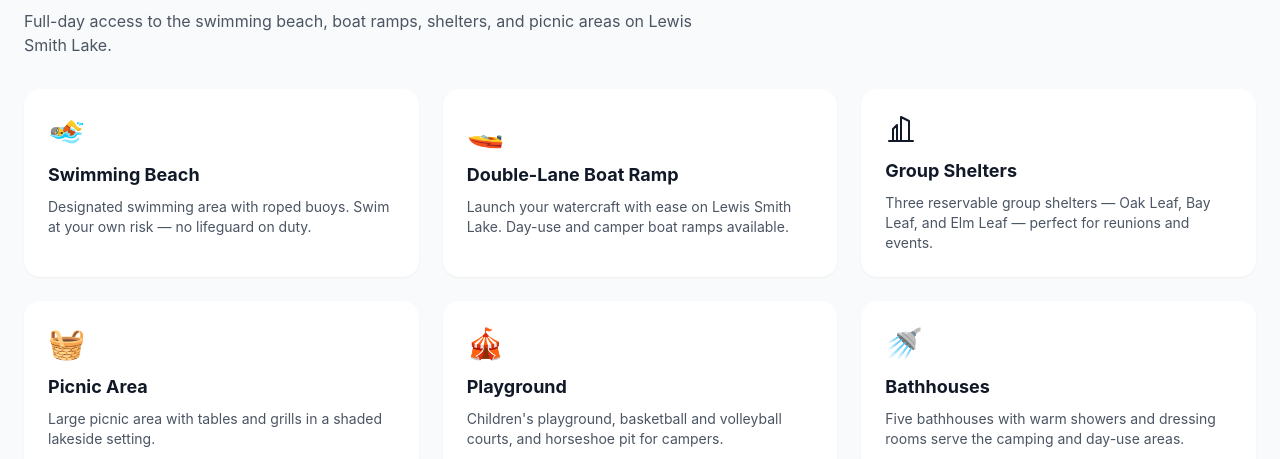
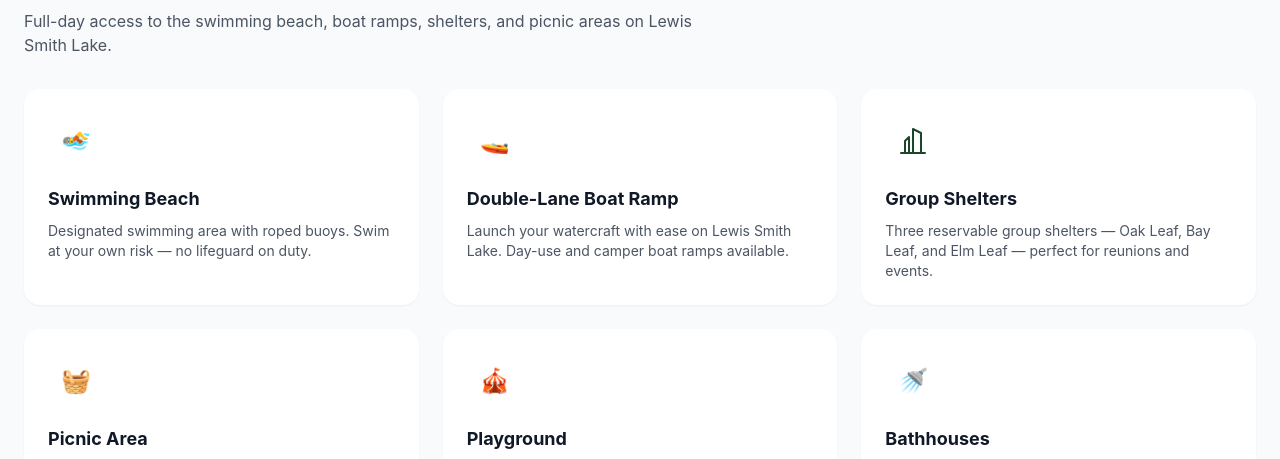
Before and after one commit to acadiamarketingmaine-hue/baserves-next, a Next.js app: page /experiences/clear-creek-recreation-area in a window 1280 px wide. Shown: the part 3653-4112 px from the top of the page. Built offline with nearby package versions, Linux system fonts and the light colour scheme.

Commit message:
The activity icon on each experience category hero was dark grey on a dark photo and nearly invisible; it now sits white in a light tile, and the Clear Creek and Corinth day-use icons sit in matching green tiles

```diff
--- a/src/app/experiences/categories/[category]/page.tsx
+++ b/src/app/experiences/categories/[category]/page.tsx
@@ -156,7 +156,7 @@ export default function CategoryPage({ params }: { params: { category: string }
             Back to Experiences
           </Link>
           <div className="max-w-3xl">
-            <span className="text-5xl mb-4 block">{category.icon}</span>
+            <span aria-hidden="true" className="mb-5 inline-flex h-16 w-16 items-center justify-center rounded-2xl bg-white/15 text-white ring-1 ring-white/25 [&>svg]:h-9 [&>svg]:w-9">{category.icon}</span>
             <h1 className="font-display headline-xl text-white mb-6">{category.name}</h1>
             <p className="text-xl text-white/90 leading-relaxed">{category.description}</p>
           </div>
--- a/src/app/experiences/clear-creek-recreation-area/page.tsx
+++ b/src/app/experiences/clear-creek-recreation-area/page.tsx
@@ -282,7 +282,7 @@ export default function ClearCreekPage() {
           <div className="grid md:grid-cols-2 lg:grid-cols-3 gap-6">
             {dayUseFeatures.map((feature) => (
               <div key={feature.name} className="bg-white rounded-2xl p-6 shadow-sm">
-                <span className="text-3xl mb-3 block">{feature.icon}</span>
+                <span aria-hidden="true" className="mb-4 flex h-14 w-14 items-center justify-center rounded-xl bg-forest-DEFAULT/10 text-2xl text-forest-DEFAULT">{feature.icon}</span>
                 <h3 className="text-lg font-bold text-gray-900 mb-2">{feature.name}</h3>
                 <p className="text-gray-600 text-sm">{feature.description}</p>
               </div>
--- a/src/app/experiences/corinth-recreation-area/page.tsx
+++ b/src/app/experiences/corinth-recreation-area/page.tsx
@@ -260,7 +260,7 @@ export default function CorinthPage() {
           <div className="grid md:grid-cols-2 lg:grid-cols-3 gap-6">
             {dayUseFeatures.map((feature) => (
               <div key={feature.name} className="bg-gray-50 rounded-2xl p-6">
-                <span className="text-3xl mb-3 block">{feature.icon}</span>
+                <span aria-hidden="true" className="mb-4 flex h-14 w-14 items-center justify-center rounded-xl bg-forest-DEFAULT/10 text-2xl text-forest-DEFAULT">{feature.icon}</span>
                 <h3 className="text-lg font-bold text-gray-900 mb-2">{feature.name}</h3>
                 <p className="text-gray-600 text-sm">{feature.description}</p>
               </div>
```
